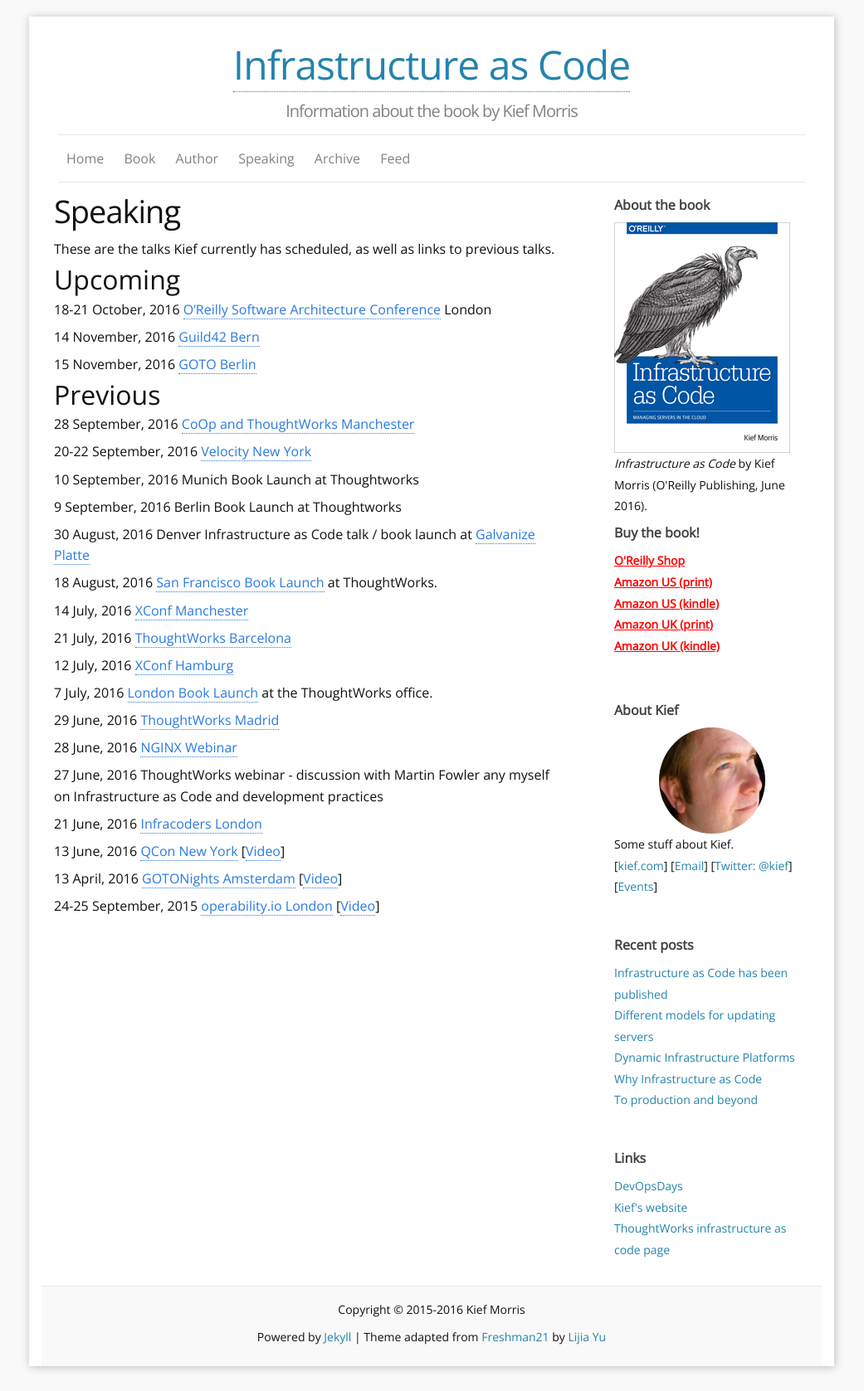
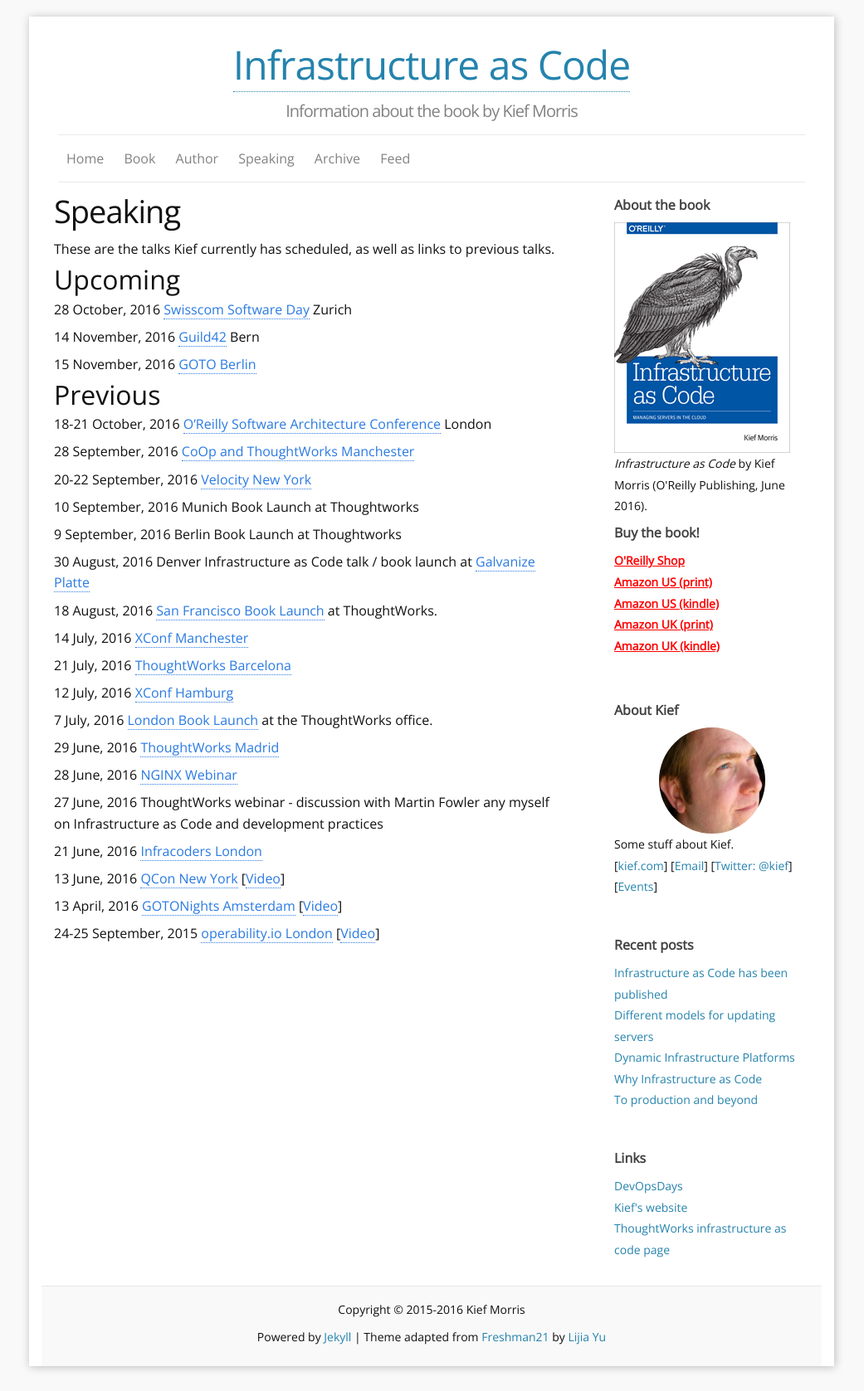
Before and after one commit to kief/infrastructure-as-code.com, a Jekyll site: the page built from 30-speaking.md, in a window 1280 px wide. Shown: the whole page at 83% size, without its empty margins (120-1161 px from the left). Built offline with Jekyll 4.4.1, drawn with Linux system fonts in a browser that asks for light colours; comment, search, counter and statistics services are not loaded.

Commit message:
Updated speaking schedule

```diff
--- a/30-speaking.md
+++ b/30-speaking.md
@@ -8,14 +8,16 @@
 
 ## Upcoming
 
-18-21 October, 2016 [O'Reilly Software Architecture Conference](http://conferences.oreilly.com/software-architecture/engineering-business-eu) London
+28 October, 2016 [Swisscom Software Day](http://softwareday.swisscom.com/) Zurich
 
-14 November, 2016 [Guild42 Bern](http://guild42.ch/?p=622)
+14 November, 2016 [Guild42](http://guild42.ch/?p=622) Bern
 
 15 November, 2016 [GOTO Berlin](http://gotocon.com/berlin-2016/)
 
 
 ## Previous
+
+18-21 October, 2016 [O'Reilly Software Architecture Conference](http://conferences.oreilly.com/software-architecture/engineering-business-eu) London
 
 28 September, 2016 [CoOp and ThoughtWorks Manchester](https://www.meetup.com/ThoughtWorks-Manchester-Tech-Talk/events/233885562/)
 
```
